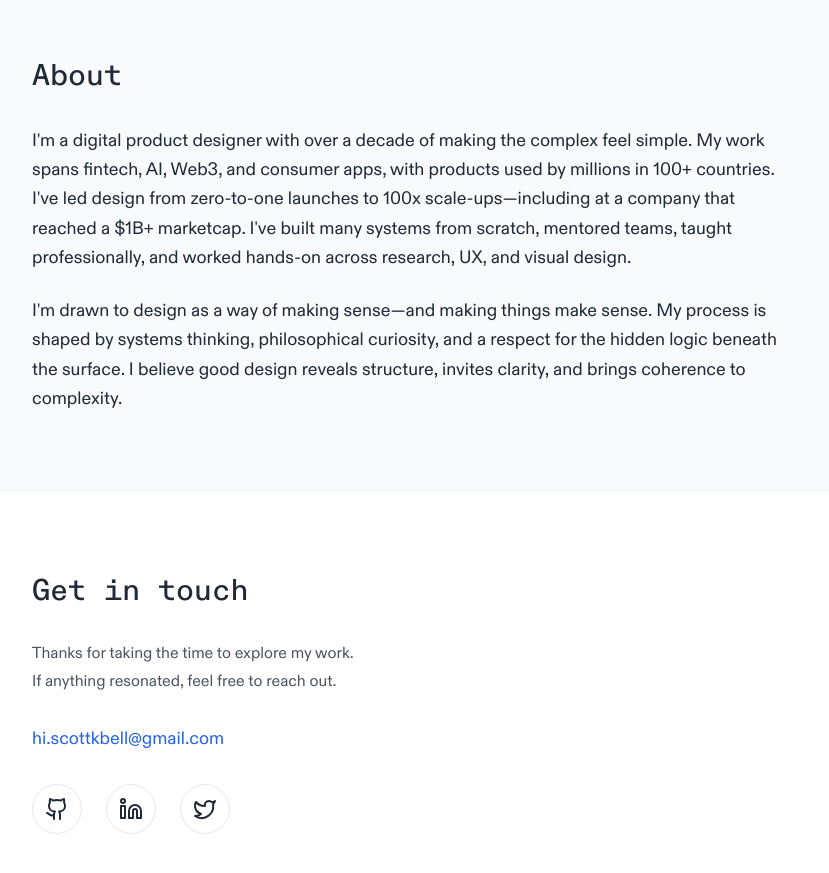
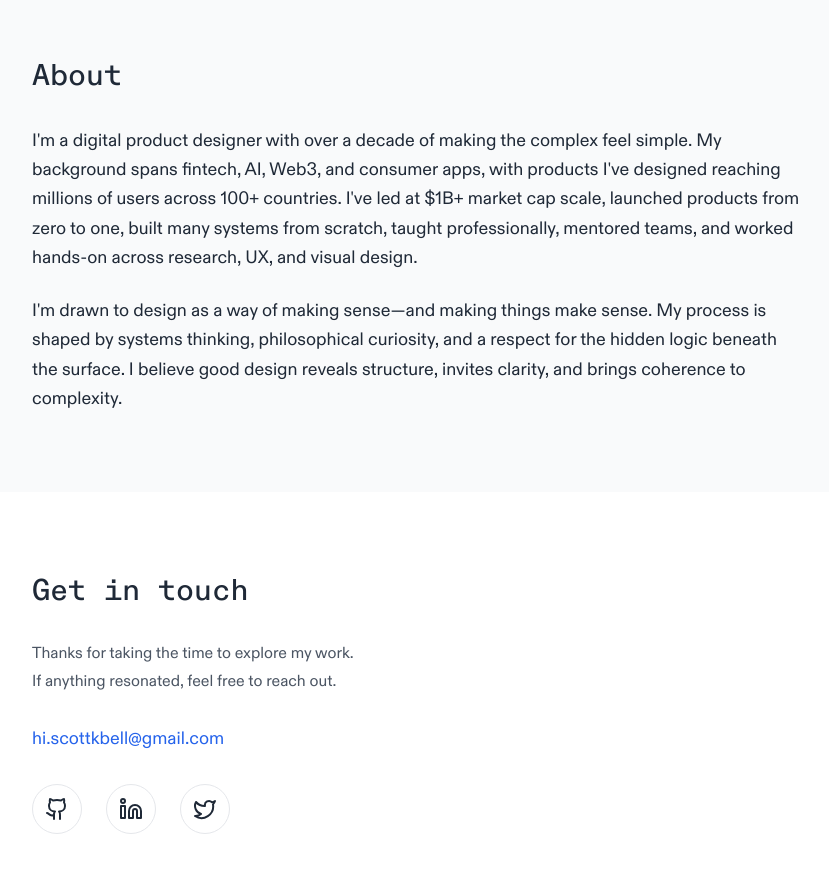
Before and after one commit to skip5this/portfolio, a React (Vite) app: page / in a window 1280 px wide. Shown: the part 3700-4573 px from the top of the page, without its empty margins (224-1053 px from the left). Built offline with nearby package versions, Linux system fonts and the light colour scheme.

Commit message:
Update About section with refined copy - Change to 'My background spans' for better flow - Add personal ownership with 'products I've designed reaching millions' - Simplify scale language to 'led at B+ market cap scale' - Keep 'built many systems from scratch' for emphasis on breadth

```diff
--- a/src/components/About.tsx
+++ b/src/components/About.tsx
@@ -9,12 +9,12 @@ export function About() {
           <div className="space-y-6 font-diatype">
             <p className="text-lg leading-relaxed">
               I'm a digital product designer with over a decade of making the
-              complex feel simple. My work spans fintech, AI, Web3, and
-              consumer apps, with products used by millions in 100+ countries.
-              I've led design from zero-to-one launches to 100x scale-ups—including
-              at a company that reached a $1B+ marketcap. I've built many systems
-              from scratch, mentored teams, taught professionally, and worked
-              hands-on across research, UX, and visual design.
+              complex feel simple. My background spans fintech, AI, Web3, and
+              consumer apps, with products I've designed reaching millions of users
+              across 100+ countries. I've led at $1B+ market cap scale, launched
+              products from zero to one, built many systems from scratch, taught
+              professionally, mentored teams, and worked hands-on across research,
+              UX, and visual design.
             </p>
             <p className="text-lg leading-relaxed">
               I'm drawn to design as a way of making sense—and making things
```
